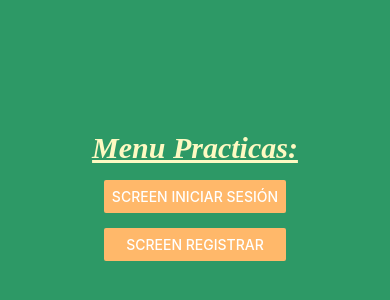
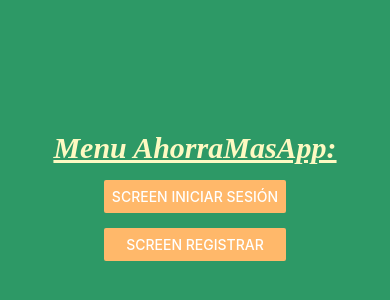
Before and after one commit to SilxntGhxst/AhorraAppProyecto, a React Native app in the folder AhorraMasApp/: screen / in a window 390 px wide. Shown: the part 226-526 px from the top of the page. Built offline with nearby package versions, Linux system fonts and the light colour scheme.

Commit message:
Update MenuScreen.js

```diff
--- a/AhorraMasApp/screens/MenuScreen.js
+++ b/AhorraMasApp/screens/MenuScreen.js
@@ -23,7 +23,7 @@ export default function MenuScreen() {
 
       <View style={styles.container2}>
 
-        <Text  style={styles.texto2}>Menu Practicas:</Text>
+        <Text  style={styles.texto2}>Menu AhorraMasApp:</Text>
         <View style={styles.contenedorBotones2}>
        <Button color="#FFB86A" onPress={()=>setScreen('IniciarSesion')} title='Screen Iniciar sesión'/>
         <Button color="#FFB86A" onPress={()=>setScreen('Registrar')} title='Screen Registrar'/>
```
